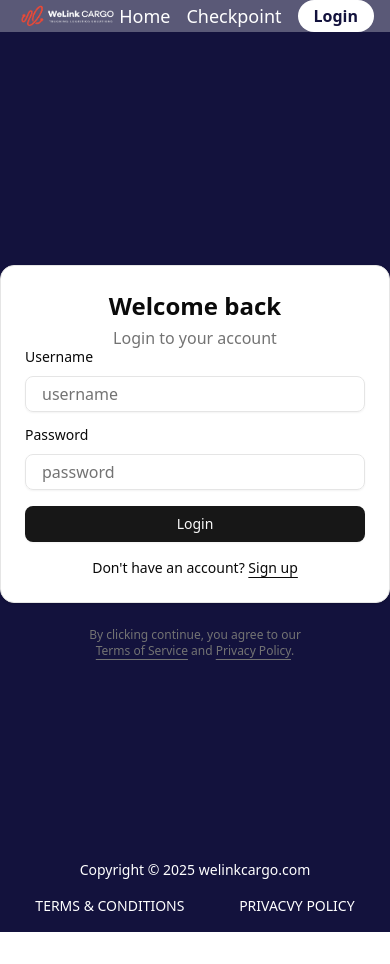
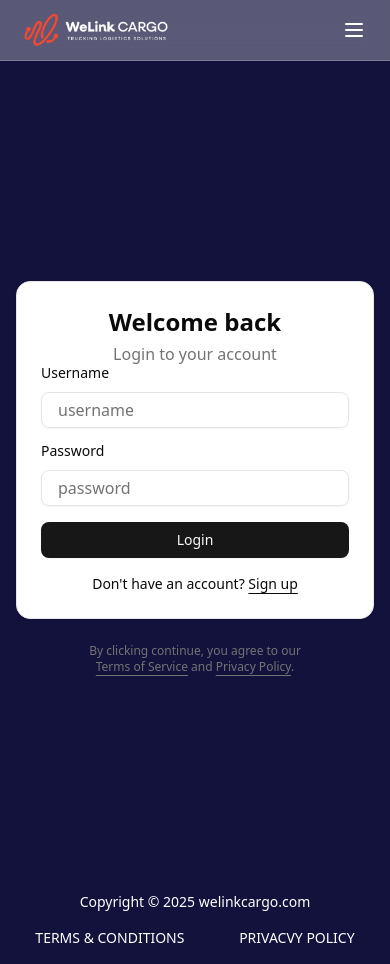
Before and after one commit to ahmedesmail01/cargo-parking, a Next.js app: page /login/employee in a window 390 px wide. Before the commit the page ends 932 px from the top, so only its background shows below. Built offline with nearby package versions, Linux system fonts and the light colour scheme; no server answers.

Commit message:
refactor(auth): extract login logic to reusable component and improve navbar
- Move login form logic to new reusable LoginPage component
- Add toast notifications for login/logout actions
- Implement responsive mobile menu in navbar
- Clean up navbar styling and structure

```diff
--- a/app/(auth)/login/employee/page.tsx
+++ b/app/(auth)/login/employee/page.tsx
@@ -1,49 +1,11 @@
 "use client";
 
-import { useState } from "react";
-import { useAuthStore } from "@/store/auth.store";
-import { useRouter } from "next/navigation";
-import { LoginForm } from "@/components/login-form";
+import LoginPage from "@/components/pages/LoginPage";
 
 export default function EmployeeLogin() {
-  const login = useAuthStore((s) => s.login);
-  const [user, setUser] = useState("");
-  const [pass, setPass] = useState("");
-  const [err, setErr] = useState<string | null>(null);
-  const [loading, setLoading] = useState(false);
-  const router = useRouter();
-
-  const onSubmit = async () => {
-    setErr(null);
-    setLoading(true);
-    try {
-      await login(user, pass); // calls /auth/login and stores token+user
-      router.push("/checkpoint");
-    } catch (e: any) {
-      // surface server message if available
-      const msg =
-        e?.response?.data?.message ||
-        e?.message ||
-        "Login failed. Check your credentials and try again.";
-      setErr(msg);
-    } finally {
-      setLoading(false);
-    }
-  };
-
   return (
-    <main className="min-h-dvh flex items-center justify-center bg-custom-deep-blue px-4">
-      <div className="relative top-10 w-full max-w-[890px]">
-        <LoginForm
-          user={user}
-          pass={pass}
-          setUser={setUser}
-          setPass={setPass}
-          onSubmit={onSubmit}
-          error={err}
-          loading={loading}
-        />
-      </div>
-    </main>
+    <div className="!p-4 bg-custom-deep-blue">
+      <LoginPage routingPage="/checkpoint" />
+    </div>
   );
 }
--- a/components/Navbar/index.tsx
+++ b/components/Navbar/index.tsx
@@ -1,52 +1,59 @@
 "use client";
+
 import Image from "next/image";
-import React from "react";
-import logo from "@/public/images/cargo-logo.png";
 import Link from "next/link";
 import { usePathname, useRouter } from "next/navigation";
 import { useAuthStore } from "@/store/auth.store";
 import { useQueryClient } from "@tanstack/react-query";
 import { toast } from "sonner";
+import logo from "@/public/images/cargo-logo.png";
+import { Menu, LogOut } from "lucide-react";
+import {
+  Sheet,
+  SheetTrigger,
+  SheetContent,
+  SheetClose,
+} from "@/components/ui/sheet";
+import { Button } from "@/components/ui/button";
 
 const Navbar = () => {
   const path = usePathname();
   const pathArr = path.split("/");
-  const { user, logout } = useAuthStore();
+  const { user, token, logout } = useAuthStore();
   const router = useRouter();
   const qc = useQueryClient();
 
   const handleLogout = () => {
-    // 1) clear auth
     logout();
-    toast.success("logout success");
-    // 2) clear cached server data (zones, reports, etc.)
+    toast.success("Logout success");
     qc.clear();
-    // 3) navigate somewhere public
     router.push("/");
   };
 
-  const checkActive = (path: string) => {
-    if (pathArr[1] === path) {
-      return "text-custom-orange";
-    }
-    return "text-white";
-  };
+  const checkActive = (p: string) =>
+    pathArr[1] === p ? "text-custom-orange" : "text-white";
 
   return (
-    <div className="w-full flex items-center justify-center bg-white/30  m-auto fixed top-0   left-0 z-[999]   ">
-      <div className="flex items-center justify-between w-full max-w-6xl !px-4  m-auto">
-        <Link href={"/"}>
+    <div className="fixed top-0 left-0 z-30 w-full bg-white/30 backdrop-blur-md border-b border-white/20">
+      <div className="mx-auto flex w-full max-w-6xl items-center justify-between !px-4 !py-2">
+        {/* Logo */}
+        <Link href="/" className="flex items-center gap-2">
           <Image
             src={logo}
-            alt="cargo-app-logo lg:w-[280px] lg:h-[76px]"
-            width={280}
-            height={76}
+            alt="cargo-app-logo"
+            width={200}
+            height={54}
+            className="w-[160px] h-auto sm:w-[200px] lg:w-[280px]"
+            priority
           />
         </Link>
-        <div className="flex items-center gap-4">
+
+        {/* Desktop nav */}
+        <nav className="hidden items-center gap-4 md:flex">
           <Link
-            className={`text-lg ${checkActive("")}
-            hover:text-custom-orange transition-all duration-150`}
+            className={`text-lg text ${checkActive(
+              ""
+            )} hover:text-custom-orange transition`}
             href="/"
           >
             Home
@@ -54,31 +61,108 @@ const Navbar = () => {
           <Link
             className={`text-lg ${checkActive(
               "checkpoint"
-            )}   hover:text-custom-orange transition-all duration-150`}
-            href="/checkpoint"
+            )} hover:text-custom-orange transition`}
+            href={token ? "/checkpoint" : "/login/employee"}
           >
             Checkpoint
           </Link>
+
           {user?.username ? (
-            <div className="flex items-center gap-3">
-              <span className="hidden sm:inline text-white/90 text-base">
-                {user.username}
-              </span>
-              <button
+            <div className="ml-2 flex items-center gap-3">
+              <span className="text-white/90 text-base">{user.username}</span>
+              <Button
                 onClick={handleLogout}
-                className="rounded-2xl !px-4 !py-1 font-bold bg-white text-custom-deep-blue hover:bg-custom-deep-blue hover:text-white transition-all"
+                className="rounded-2xl !px-4 !py-1 font-bold bg-white text-custom-deep-blue hover:bg-custom-deep-blue hover:text-white"
               >
                 Logout
-              </button>
+              </Button>
             </div>
           ) : (
             <Link
-              href={"/login/employee"}
-              className="hover:bg-custom-deep-blue hover:text-white transition-all duration-300 text-custom-deep-blue  bg-white font-bold cursor-pointer rounded-2xl !px-4 !py-1 "
+              href="/login/employee"
+              className="rounded-2xl !px-4 !py-1 font-bold bg-white text-custom-deep-blue hover:bg-custom-deep-blue hover:text-white transition"
             >
               Login
             </Link>
           )}
+        </nav>
+
+        {/* Mobile: burger */}
+        <div className="md:hidden relative z-40">
+          <Sheet>
+            <SheetTrigger asChild>
+              <button
+                aria-label="Open menu"
+                className="inline-flex h-10 w-10 items-center justify-center rounded-md text-white hover:bg-white/20"
+              >
+                <Menu className="h-6 w-6" />
+              </button>
+            </SheetTrigger>
+
+            <SheetContent
+              side="right"
+              className="w-[86vw] bg-white sm:w-[360px]"
+            >
+              {/* <SheetHeader>
+                <SheetTitle className="flex items-center gap-2">
+                  <Image
+                    src={logo}
+                    alt="cargo-app-logo"
+                    width={120}
+                    height={36}
+                    className="h-9 w-auto"
+                  />
+                </SheetTitle>
+              </SheetHeader> */}
+
+              <div className="!mt-6 !p-4 flex flex-col gap-4">
+                <SheetClose asChild>
+                  <Link
+                    href="/"
+                    className={`text-sm !text-custom-deep-blue font-bold  `}
+                  >
+                    Home
+                  </Link>
+                </SheetClose>
+
+                <SheetClose asChild>
+                  <Link
+                    href={token ? "/checkpoint" : "/login/employee"}
+                    className={`text-sm !text-custom-deep-blue font-bold  `}
+                  >
+                    Checkpoint
+                  </Link>
+                </SheetClose>
+
+                <div className="!my-2 text-custom-deep-blue font-bold h-px bg-border" />
+
+                {user?.username ? (
+                  <>
+                    <div className="text-sm ">Signed in as</div>
+                    <div className="text-sm font-medium ">{user.username}</div>
+                    <SheetClose asChild>
+                      <button
+                        onClick={handleLogout}
+                        className="!mt-2 flex items-center gap-2 text-custom-deep-blue "
+                      >
+                        <LogOut className="h-4 w-4" />
+                        Logout
+                      </button>
+                    </SheetClose>
+                  </>
+                ) : (
+                  <SheetClose asChild>
+                    <Link
+                      href="/login/employee"
+                      className="rounded-xl  px-4 py-2 text-center font-semibold text-custom-deep-blue   "
+                    >
+                      Login
+                    </Link>
+                  </SheetClose>
+                )}
+              </div>
+            </SheetContent>
+          </Sheet>
         </div>
       </div>
     </div>
--- a/components/login-form.tsx
+++ b/components/login-form.tsx
@@ -46,12 +46,6 @@ export function LoginForm({
                 Login to your account
               </p>
             </div>
-
-            {error ? (
-              <div className="text-sm rounded-md bg-red-500/10 text-red-600 border border-red-200 px-3 py-2">
-                {error}
-              </div>
-            ) : null}
 
             <div className="grid gap-3 !mb-4">
               <Label htmlFor="username">Username</Label>
--- /dev/null
+++ b/components/pages/LoginPage.tsx
@@ -0,0 +1,58 @@
+"use client";
+
+import { useState } from "react";
+import { useAuthStore } from "@/store/auth.store";
+import { useRouter } from "next/navigation";
+import { LoginForm } from "@/components/login-form";
+import { toast } from "sonner";
+
+interface LoginPageProps {
+  routingPage: string;
+}
+
+const LoginPage = ({ routingPage }: LoginPageProps) => {
+  const login = useAuthStore((s) => s.login);
+  const [user, setUser] = useState("");
+  const [pass, setPass] = useState("");
+  const [err, setErr] = useState<string | null>(null);
+  const [loading, setLoading] = useState(false);
+  const router = useRouter();
+
+  const onSubmit = async () => {
+    setErr(null);
+    setLoading(true);
+    try {
+      await login(user, pass); // calls /auth/login and stores token+user
+      toast.success("Login success");
+      router.push(routingPage);
+    } catch (e: any) {
+      // surface server message if available
+      const msg =
+        e?.response?.data?.message ||
+        e?.message ||
+        "Login failed. Check your credentials and try again.";
+      setErr(msg);
+      toast.error(msg);
+    } finally {
+      setLoading(false);
+    }
+  };
+
+  return (
+    <main className="min-h-dvh flex items-center justify-center bg-custom-deep-blue px-4">
+      <div className="relative top-10 w-full max-w-[890px]">
+        <LoginForm
+          user={user}
+          pass={pass}
+          setUser={setUser}
+          setPass={setPass}
+          onSubmit={onSubmit}
+          error={err}
+          loading={loading}
+        />
+      </div>
+    </main>
+  );
+};
+
+export default LoginPage;
```
